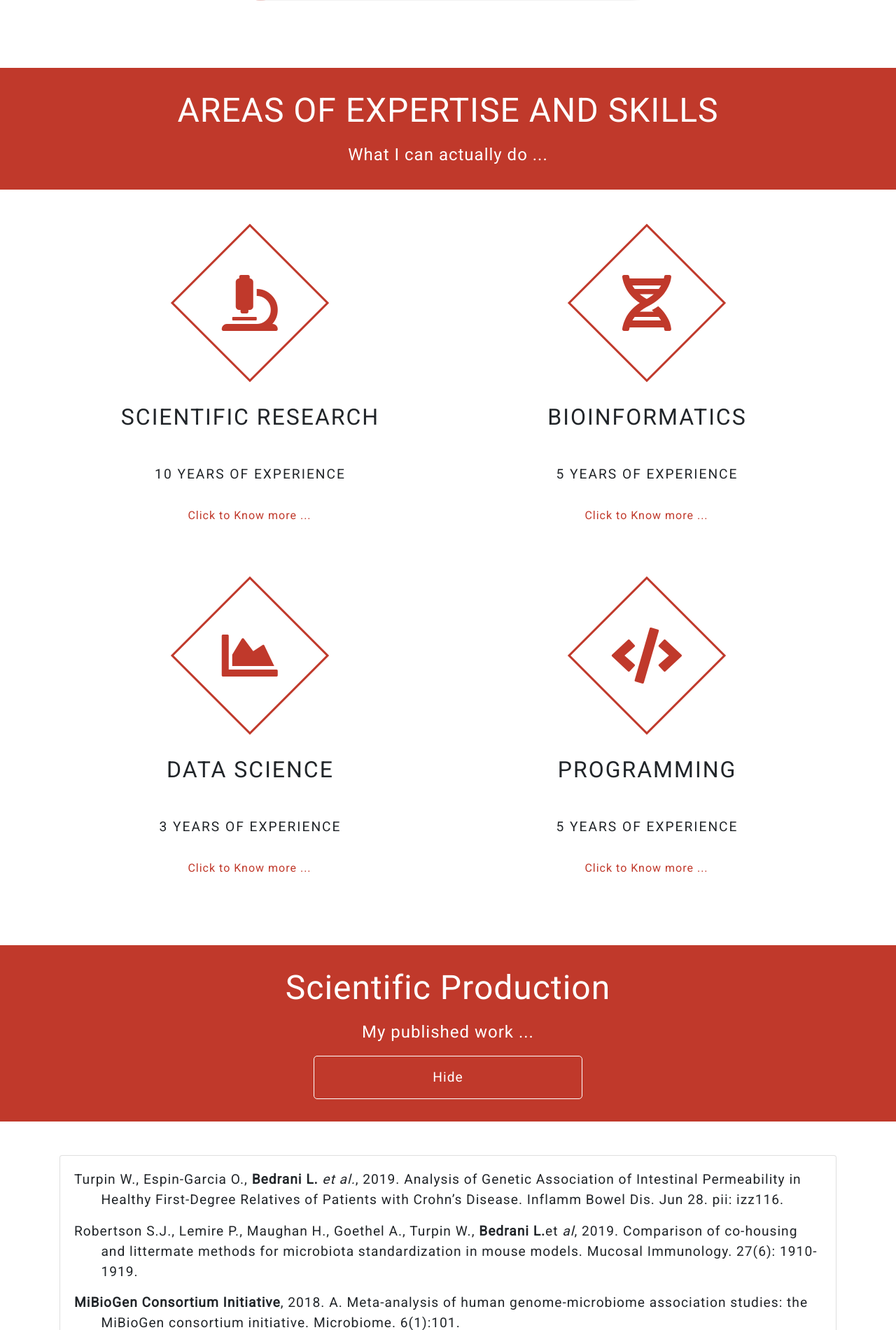
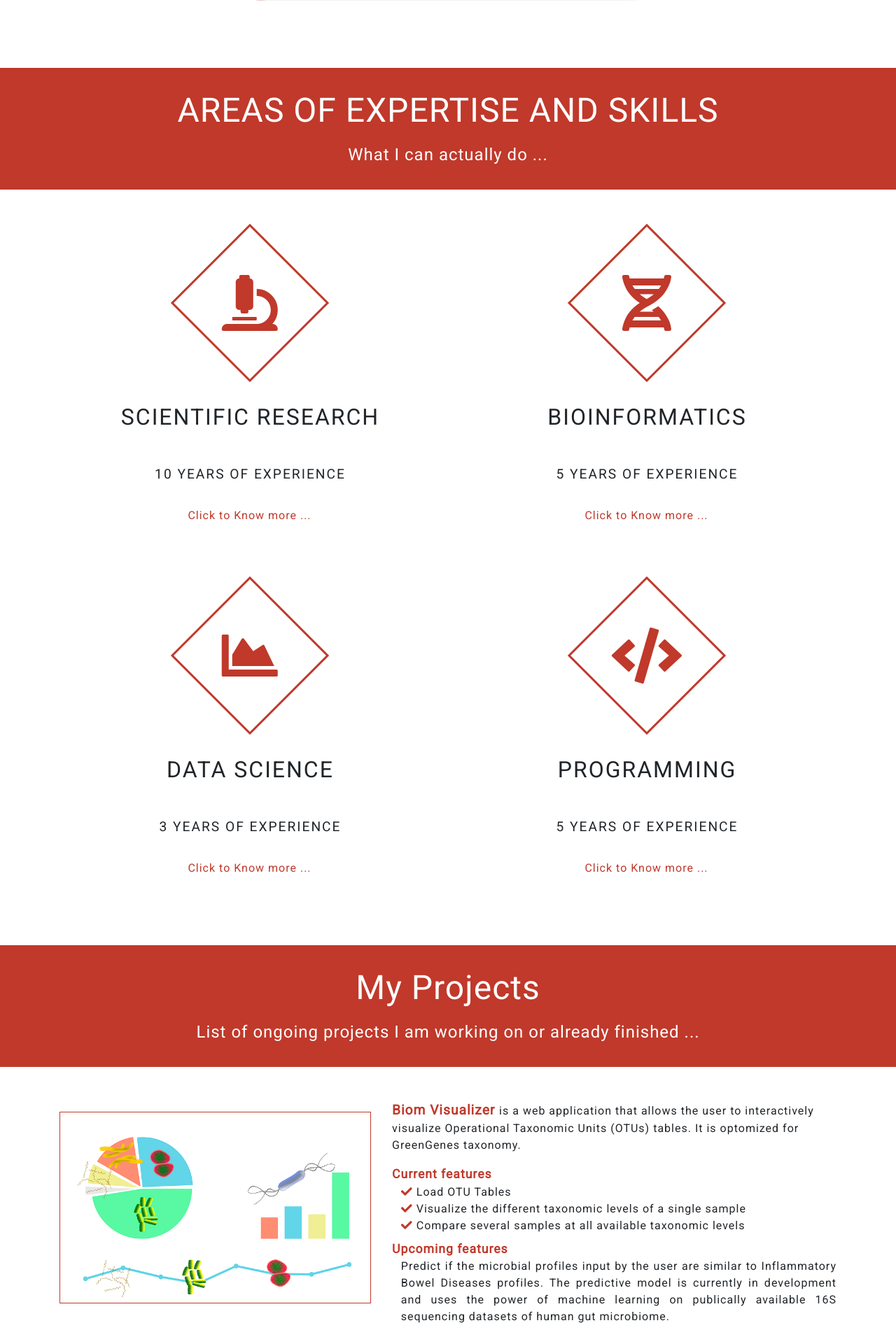
Before and after one commit to rostomides/portfolio_website, a Flask app: page / in a window 1280 px wide. Shown: the part 2349-4250 px from the top of the page at 70% size. Run offline with Flask 2, Linux system fonts and the light colour scheme; some libraries are stand-ins or nearby versions.

Commit message:
Added Project section in main page

```diff
--- a/static/landing/css/main.css
+++ b/static/landing/css/main.css
@@ -424,6 +424,64 @@ head .slides-container img {
 
 }
 
+/* --------------------------- */
+/* projects sections Section */
+/* --------------------------- */
+#projects {
+  margin-bottom: 3rem;
+}
+
+#projects .project-title {
+  color: #c0392b;
+  font-weight: bold;
+  font-size: 1.2rem;
+}
+
+.feature-list {
+  list-style: none;
+  font-size: 1.2rem;
+
+}
+
+.feature-list li.title{
+  font-weight: bold;
+  font-size: 1.1rem;
+  padding: inherit;
+  margin-top: 0.5rem;
+  color: #c0392b;
+
+}
+
+.feature-list li i {
+  color: #c0392b;
+}
+
+.feature-list li{
+  font-size: 1rem;
+  padding-left: 0.8rem;
+  text-align: justify;
+}
+
+.link-project{
+  text-decoration: none;
+  text-align: right;
+  color: #c0392b;
+  display:block;
+}
+
+.link-project:hover{
+  text-decoration: none;
+  font-weight: bold;
+  color: #c0392b;
+}
+
+.img-project {
+  border: 1px #c0392b solid;
+}
+
+
+
+
 
 /* --------------------------- */
 /* Publications Section */
--- a/templates/index.html
+++ b/templates/index.html
@@ -43,13 +43,15 @@
           <li class="nav-item">
             <a class="nav-link" href="#skills">Skills</a>
           </li>
+
+          <li class="nav-item">
+            <a  class="nav-link" href="#projects">Projects</a>
+          </li>
+
           <li class="nav-item">
             <a class="nav-link" href="#publications">Publications</a>
           </li>
 
-          <li class="nav-item">
-            <a  href="{{ url_for('biom_project') }}">Biom Project</a>
-          </li>
 
         </ul>
 
@@ -305,6 +307,59 @@
                 </div>
               </div>
           </div>
+      </div>
+    </div>
+  </section>
+
+  <!-- End Skills Section -->
+
+
+  <!-- Section Current_projects -->
+  <section id="projects" class="projects-section section">
+    <div class="row ">
+      <div class="col-md-12 text-center section-heading">
+        <h2>My Projects</h2>
+        <p>List of ongoing projects I am working on or already finished ...</p>
+      </div>
+    </div>
+    <div class="container">
+
+      <div class="row project-details">
+
+          <div class="col-md-5 pt-3"> <img class="img-fluid img-project" src="../static/img/biom_project.png" alt=""></div>
+
+          <div class="col-md-7">
+            <p>
+              <span class="project-title">Biom Visualizer </span>  is a web application that allows the user to interactively visualize Operational Taxonomic Units (OTUs) tables. It is optomized for GreenGenes taxonomy.
+            </p>
+            <ul class="feature-list">
+              <li class="title">Current features</li>
+
+              <li><i class="fas fa-check"></i> Load OTU Tables</li>
+              <li><i class="fas fa-check"></i> Visualize the different taxonomic levels of a single sample</li>
+              <li><i class="fas fa-check"></i> Compare several samples at all available taxonomic levels</li>
+
+              <li class="title">Upcoming features</li>
+              <li>
+                Predict if the microbial profiles input by the user are similar to Inflammatory Bowel Diseases profiles. The predictive model is currently in development and uses the power of machine learning on publically available 16S sequencing datasets of human gut microbiome.
+              </li>
+            </ul>
+
+            <a href="{{url_for('biom_project')}}" class="link-project">Take me there ...</a>
+
+          </div>
+
+
+
+
+
+      </div>
+
+
+
+    </div>
+  </section>
+  <!-- End Section experience -->
 
 
 
@@ -315,34 +370,16 @@
 
 
 
-        <!-- <div class="skill">
-          <div class="icon-container">
-            <i class="fas fa-dna"></i>
-          </div>
-          <h1>Bioinformatics</h1>
-          <p>Lorem ipsum dolor sit amet consectetur adipisicing elit. Provident, minima.</p>
-        </div>
-        <div class="skill">
-          <div class="icon-container">
-            <i class="fas fa-chart-area"></i>
-          </div>
-          <h1>Data Science</h1>
-          <p>Lorem ipsum dolor sit amet consectetur adipisicing elit. Provident, minima.</p>
-        </div>
 
-        <div class="skill">
-          <div class="icon-container">
-            <i class="fas fa-code"></i>
-          </div>
-          <h1>Programming</h1>
-          <p>Lorem ipsum dolor sit amet consectetur adipisicing elit. Provident, minima.</p>
-        </div> -->
 
-      </div>
-    </div>
-  </section>
 
-  <!-- End Skills Section -->
+
+
+
+
+
+
+
 
 
 
```
Also changed, not shown: static/img/biom_project.png (added), static/landing/css/media.css (line endings or trailing spaces).
